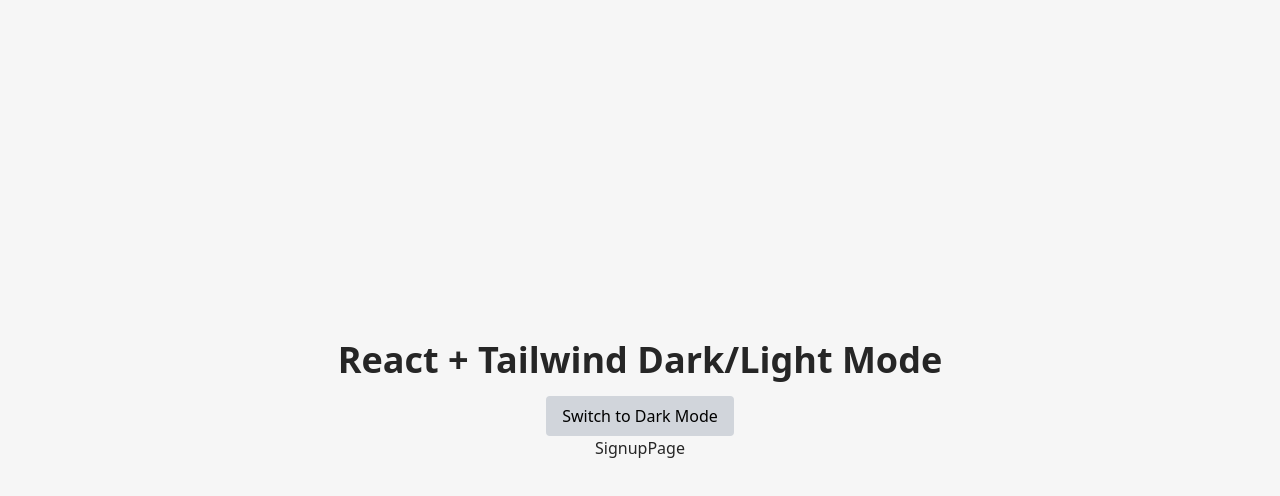
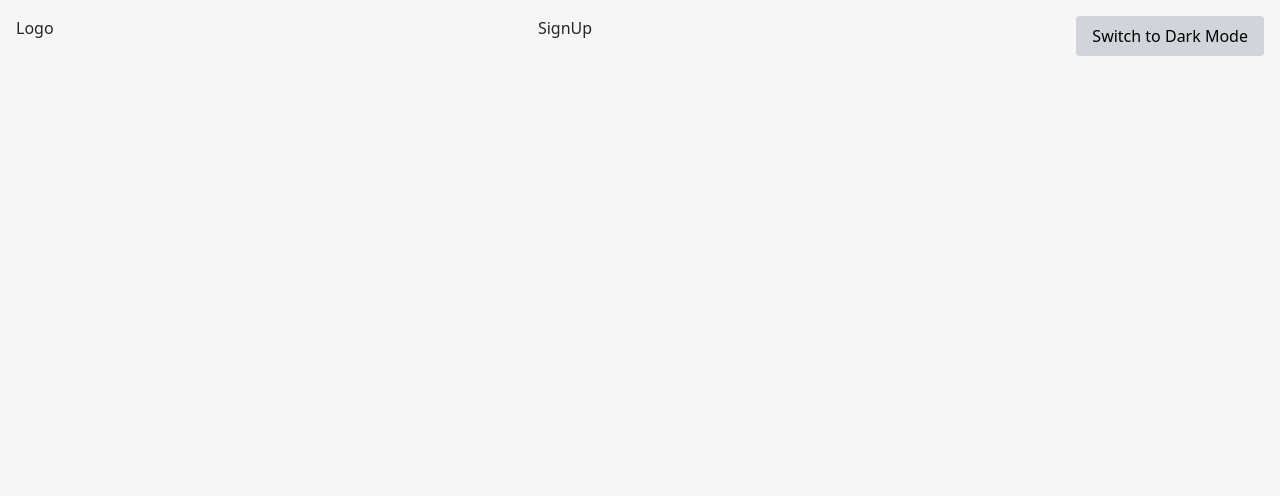
Before and after one commit to Ssharma0355/react-tech-social-media, a React (Create React App) app: page / in a window 1280 px wide. Shown: the top 496 px of the page. Built offline with nearby package versions, Linux system fonts and the light colour scheme.

Commit message:
Built navbar and set the zustand

```diff
--- a/package.json
+++ b/package.json
@@ -9,8 +9,10 @@
     "@testing-library/user-event": "^13.5.0",
     "react": "^19.1.1",
     "react-dom": "^19.1.1",
+    "react-router-dom": "^7.8.2",
     "react-scripts": "5.0.1",
-    "web-vitals": "^2.1.4"
+    "web-vitals": "^2.1.4",
+    "zustand": "^5.0.8"
   },
   "scripts": {
     "start": "react-scripts start",
--- a/src/App.js
+++ b/src/App.js
@@ -1,23 +1,33 @@
-import React, { useState, useEffect } from "react";
-import SignupPage from "./pages/SignupPage";
-import ThemeToggle from "./widgets/ThemeToggle";
+import React from "react";
+import { BrowserRouter as Router, Routes, Route } from "react-router-dom";
+import routes from "./routes/routes";
+import PrivateRoute from "./routes/PrivateRoute";
+import Navbar from "./components/Navbar";
+import useThemeStore from "./store/themeStore";
 
 function App() {
-  const [darkMode, setDarkMode] = useState(false);
-  // Optional: persist mode in localStorage
-
+  const darkMode = useThemeStore((state) => state.darkMode);
 
   return (
     <div className={`${darkMode ? "dark" : ""} min-h-screen`}>
-      {/* Page container */}
-      <div className="bg-lightBg text-lightText dark:bg-darkBg dark:text-darkText transition-colors duration-300 min-h-screen flex flex-col items-center justify-center">
-        <h1 className="text-4xl font-bold mb-4">
-          React + Tailwind Dark/Light Mode
-        </h1>
+      <div className="bg-lightBg text-lightText dark:bg-darkBg dark:text-darkText transition-colors duration-300 min-h-screen flex flex-col">
+        <Router>
+          <Routes>
+            {/* Public Routes */}
+            {routes.public.map(({ path, element }, idx) => (
+              <Route key={idx} path={path} element={element} />
+            ))}
 
-        {/* Toggle button */}
-        <ThemeToggle darkMode={darkMode} setDarkMode={setDarkMode} />
-        <SignupPage />
+            {/* Private Routes */}
+            {routes.private.map(({ path, element }, idx) => (
+              <Route
+                key={idx}
+                path={path}
+                element={<PrivateRoute>{element}</PrivateRoute>}
+              />
+            ))}
+          </Routes>
+        </Router>
       </div>
     </div>
   );
--- a/src/Widgets/ThemeToggle.js
+++ b/src/Widgets/ThemeToggle.js
@@ -1,10 +1,10 @@
-import React, { useEffect, useState } from "react";
+import React, { useEffect } from "react";
 
 const ThemeToggle = ({ darkMode, setDarkMode }) => {
   useEffect(() => {
     const saved = localStorage.getItem("darkMode") === "true";
     setDarkMode(saved);
-  }, []);
+  }, [setDarkMode]);
 
   return (
     <div>
--- /dev/null
+++ b/src/components/Navbar.js
@@ -0,0 +1,28 @@
+import React from "react";
+import { Link } from "react-router-dom";
+import ThemeToggle from "../Widgets/ThemeToggle";
+import useThemeStore from "../store/themeStore";
+
+const Navbar = () => {
+  const { darkMode, toggleDarkMode } = useThemeStore();
+
+  return (
+    <nav
+      className={`${
+        darkMode ? "bg-darkBg" : "bg-lightBg"
+      } flex flex-row justify-between p-4`}
+    >
+      <div className="flex">
+        <h1>Logo</h1>
+      </div>
+      <div className="flex flex-row gap-2">
+        <Link to={"/signup"}>SignUp</Link>
+      </div>
+      <div>
+        <ThemeToggle darkMode={darkMode} setDarkMode={toggleDarkMode} />
+      </div>
+    </nav>
+  );
+};
+
+export default Navbar;
--- /dev/null
+++ b/src/pages/Dashboard.js
@@ -0,0 +1,11 @@
+import React from 'react'
+
+const Dashboard = () => {
+  return (
+    <div>
+
+    </div>
+  )
+}
+
+export default Dashboard
--- /dev/null
+++ b/src/pages/LandingPage.js
@@ -0,0 +1,13 @@
+import React from 'react'
+import Navbar from '../components/Navbar'
+
+const LandingPage = () => {
+  return (
+   <main>
+    <Navbar />
+
+   </main>
+  )
+}
+
+export default LandingPage
--- /dev/null
+++ b/src/routes/PrivateRoute.jsx
@@ -0,0 +1,6 @@
+import {Navigate} from "react-router-dom";
+const PrivateRoute = ({children}) =>{
+    const isAuthenticated = localStorage.getItem("authToken");
+    return isAuthenticated ? children : <Navigate to="/signup" replace />;
+}
+export default PrivateRoute;
--- /dev/null
+++ b/src/routes/routes.js
@@ -0,0 +1,13 @@
+import LandingPage from "../pages/LandingPage";
+import SignupPage from "../pages/SignupPage";
+import Dashboard from "../pages/Dashboard";
+
+const routes = {
+  public: [
+    { path: "/", element: <LandingPage /> },
+    { path: "/signup", element: <SignupPage /> },
+  ],
+  private: [{ path: "/dashboard", element: <Dashboard /> }],
+};
+
+export default routes;
--- /dev/null
+++ b/src/store/themeStore.js
@@ -0,0 +1,11 @@
+import { create } from "zustand";
+
+const useThemeStore = create((set) => ({
+  darkMode: false,
+  toggleDarkMode: () =>
+    set((state) => ({
+      darkMode: !state.darkMode,
+    })),
+  setDarkMode: (value) => set({ darkMode: value }),
+}));
+export default useThemeStore;
```
Also changed, not shown: 1 other file (tests, documents, lock files or other folders).
